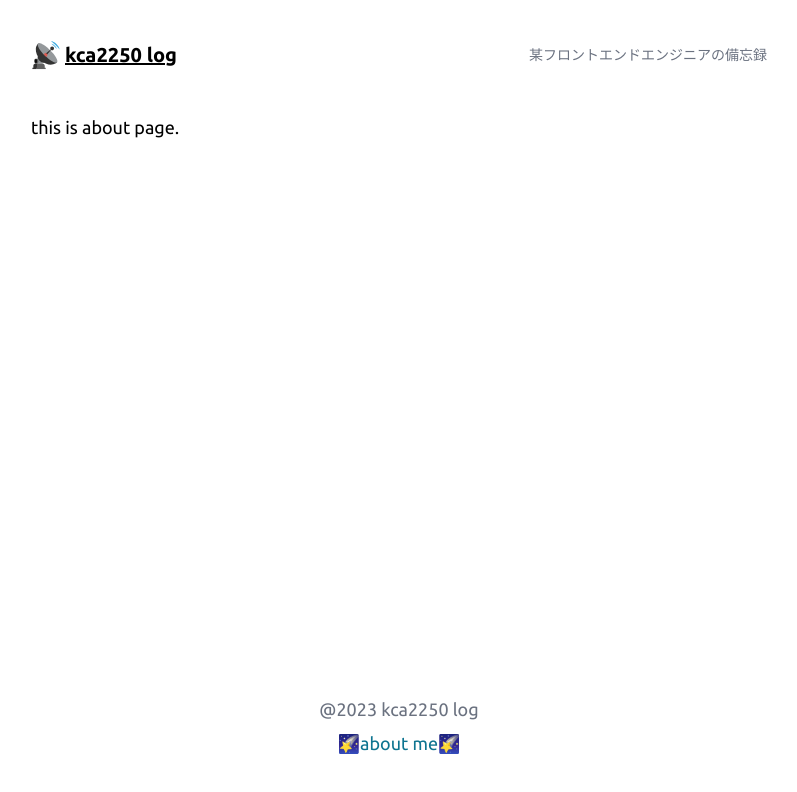
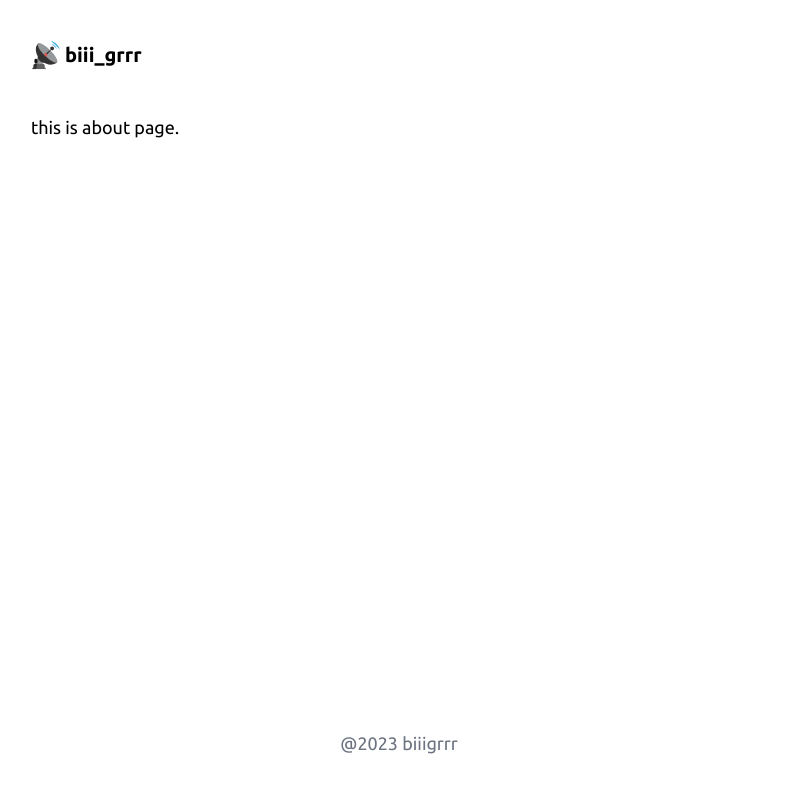
Before and after one commit to kca2250/jamstack-blog, a Next.js app: page /about in a window 1280 px wide. Shown: the top 792 px of the page, without its empty margins (241-1038 px from the left). Built offline with nearby package versions, Linux system fonts and the light colour scheme.

Commit message:
Fix/modify title tag (#15)
* ブログタイトル変更に伴う修正など

* 軽微な修正

* formatter

```diff
--- a/src/components/footer.tsx
+++ b/src/components/footer.tsx
@@ -1,15 +1,10 @@
 import dayjs from "dayjs";
 import Link from "next/link";
 
-export const Footer = () => (
-  <footer className='text-center'>
-    <p className="text-gray-500">
-      @{dayjs().get('year')} kca2250 log
-    </p>
-    <Link href='/about'>
-      <p className='text-cyan-700'>
-        🌠about me🌠
-      </p>
-    </Link>
-  </footer>
-)
+export function Footer() {
+  return (
+    <footer className="text-center">
+      <p className="text-gray-500">@{dayjs().get("year")} biiigrrr</p>
+    </footer>
+  );
+}
--- a/src/components/headMeta.tsx
+++ b/src/components/headMeta.tsx
@@ -1,19 +1,19 @@
-import Head from "next/head"
+import Head from "next/head";
 
 type Props = {
-  title: string,
-  description: string,
-  url: string,
-  type: string,
-  imageUrl: string,
-}
+  title: string;
+  description: string;
+  url: string;
+  type: string;
+  imageUrl: string;
+};
 
-const HeadMeta = (props: Props) => {
-  const { title, description, url, type, imageUrl } = props
+export function HeadMeta(props: Props) {
+  const { title, description, url, type, imageUrl } = props;
 
   return (
     <Head>
-      <title>{title} | kca2250 log</title>
+      <title>{`${title} | biii_grrr`}</title>
 
       {/* ogp setting */}
       <meta name="description" content={description} />
@@ -29,7 +29,5 @@ const HeadMeta = (props: Props) => {
       <meta name="twitter:site" content="@kca2250" />
       <meta name="twitter:creator" content="@kca2250" />
     </Head>
-  )
+  );
 }
-
-export default HeadMeta;
--- a/src/components/header.tsx
+++ b/src/components/header.tsx
@@ -1,12 +1,24 @@
-import Link from 'next/link';
-import Image from 'next/image';
+import Link from "next/link";
+import Image from "next/image";
+import { useRouter } from "next/router";
 
-export const Header = () => (
-  <header className='flex flex-wrap items-center justify-between gap-2'>
-    <Link href='/' className='flex items-center gap-1' >
-      <Image src={'/logo.svg'} alt='logo-image' width={30} height={30} />
-      <h1 className='text-xl font-bold underline'>kca2250 log</h1>
+export function Header() {
+  const currentRoute = useRouter();
+  const isAboutPage = currentRoute.asPath === "/about";
+
+  const displayAboutPage = isAboutPage ? null : (
+    <Link href="/about" className="text-gray-700 underline">
+      about me
     </Link>
-    <p className='text-sm text-gray-500'>某フロントエンドエンジニアの備忘録</p>
-  </header>
-)
+  );
+
+  return (
+    <header className="flex flex-wrap items-center justify-between">
+      <Link href="/" className="flex items-center gap-1">
+        <Image src={"/logo.svg"} alt="logo-image" width={30} height={30} />
+        <h1 className="text-xl font-bold">biii_grrr</h1>
+      </Link>
+      {displayAboutPage}
+    </header>
+  );
+}
--- a/src/pages/_app.tsx
+++ b/src/pages/_app.tsx
@@ -1,11 +1,11 @@
 import "../styles/globals.css";
 import type { AppProps } from "next/app";
-import { Layout } from "./_layout";
+import Layout from "./_layout";
 
 export default function App({ Component, pageProps }: AppProps) {
   return (
     <Layout>
       <Component {...pageProps} />
     </Layout>
-  )
+  );
 }
--- a/src/pages/_layout.tsx
+++ b/src/pages/_layout.tsx
@@ -1,23 +1,26 @@
-import { Noto_Sans_JP, Ubuntu } from 'next/font/google';
+import { Noto_Sans_JP, Ubuntu } from "next/font/google";
 import { Footer } from "@/components/footer";
-import { Header } from "@/components/header"
+import { Header } from "@/components/header";
 
 const notoSansJp = Noto_Sans_JP({
-  subsets: ['latin'],
-  weight: ['500', '800']
-})
+  subsets: ["latin"],
+  weight: ["500", "800"],
+});
 const ubuntu = Ubuntu({
-  subsets: ['latin'],
-  weight: ['400', '700']
-})
+  subsets: ["latin"],
+  weight: ["400", "700"],
+});
 
-
-export const Layout = ({ children }: { children: React.ReactNode }) => (
-  <div className={`${ubuntu.className} ${notoSansJp.className} min-h-screen max-w-screen-md m-auto px-4 py-10 flex flex-col justify-between`}>
-    <div className="flex flex-col gap-10 pb-20">
-      <Header />
-      {children}
+export default function Layout({ children }: { children: React.ReactNode }) {
+  return (
+    <div
+      className={`${ubuntu.className} ${notoSansJp.className} min-h-screen max-w-screen-md m-auto px-4 py-10 flex flex-col justify-between`}
+    >
+      <div className="flex flex-col gap-10 pb-20">
+        <Header />
+        {children}
+      </div>
+      <Footer />
     </div>
-    <Footer />
-  </div>
-)
+  );
+}
--- a/src/pages/about.tsx
+++ b/src/pages/about.tsx
@@ -1,16 +1,16 @@
-import HeadMeta from "@/components/headMeta";
+import { HeadMeta } from "@/components/headMeta";
 
 export default function About() {
   return (
     <>
       <HeadMeta
         title="About Me"
-        description="kca2250の自己紹介です"
+        description="biiigrrrの中の人の自己紹介です"
         type="website"
         url=""
         imageUrl=""
       />
       <p>this is about page.</p>
     </>
-  )
+  );
 }
--- a/src/pages/blog/[id].tsx
+++ b/src/pages/blog/[id].tsx
@@ -4,7 +4,7 @@ import dayjs from "dayjs";
 import { load } from 'cheerio';  // cheerioの直接参照は非推奨だったため、loadをimport
 import hljs from 'highlight.js';
 import 'highlight.js/styles/atom-one-dark.css';
-import HeadMeta from "@/components/headMeta";
+import { HeadMeta } from "@/components/headMeta";
 
 export default function BlogId({ blog }: { blog: Blog }) {
   const publishedAt = dayjs(blog.publishedAt).locale("ja").format("YYYY_MM_DD");
--- a/src/pages/index.tsx
+++ b/src/pages/index.tsx
@@ -1,25 +1,24 @@
+import dayjs from "dayjs";
 import Link from "next/link";
 import { client } from "../libs/client";
 import { Blog } from "../types/blog";
-import dayjs from "dayjs";
-import HeadMeta from "@/components/headMeta";
+import { HeadMeta } from "@/components/headMeta";
 
 export default function Home({ blog }: { blog: Blog[] }) {
-
   if (blog.length === 0) {
     return (
       <div>
         <p className="text-center mt-20">記事がありません</p>
       </div>
-    )
+    );
   }
 
   return (
     <>
       <HeadMeta
-        title="記事一覧"
-        description='某フロントエンドエンジニアの備忘録'
-        type='website'
+        title="Articles"
+        description="某フロントエンドエンジニアの備忘録"
+        type="website"
         url=""
         imageUrl=""
       />
@@ -28,16 +27,20 @@ export default function Home({ blog }: { blog: Blog[] }) {
           {blog.map((blog) => {
             const publishedAt = dayjs(blog.publishedAt).format("YYYY/MM/DD");
             return (
-
-              <li key={blog.id} className="py-4 px-2 rounded hover:bg-slate-100 hover:transition-all hover:duration-300">
-                <Link href={`/blog/${blog.id}`} className="text-lg text-slate-800 flex flex-wrap">
+              <li
+                key={blog.id}
+                className="py-4 px-2 rounded hover:bg-slate-100 hover:transition-all hover:duration-300"
+              >
+                <Link
+                  href={`/blog/${blog.id}`}
+                  className="text-lg text-slate-800 flex flex-wrap"
+                >
                   <p className="underline mr-5">{publishedAt}</p>
                   <p>{blog.title}</p>
                 </Link>
               </li>
-            )
-          }
-          )}
+            );
+          })}
         </ul>
       </div>
     </>
```
Also changed, not shown: src/pages/_document.tsx (+17 -3 lines).
